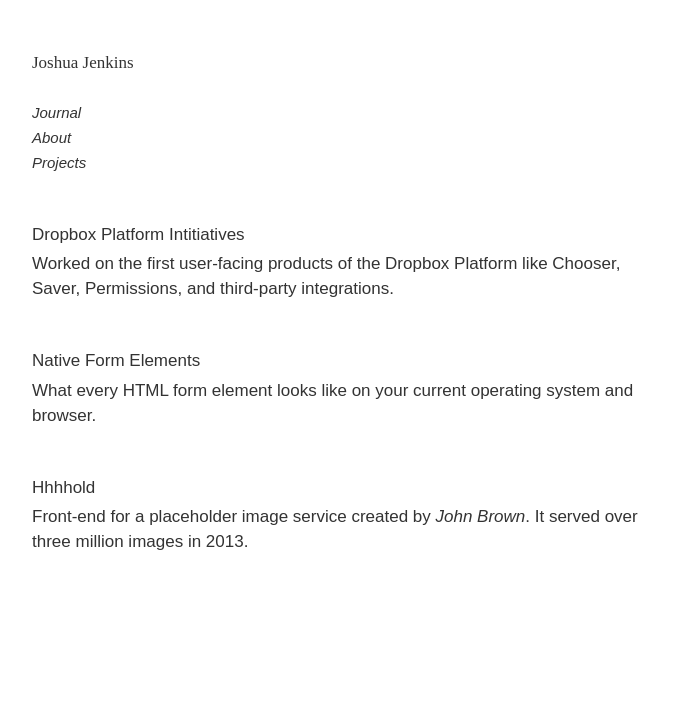
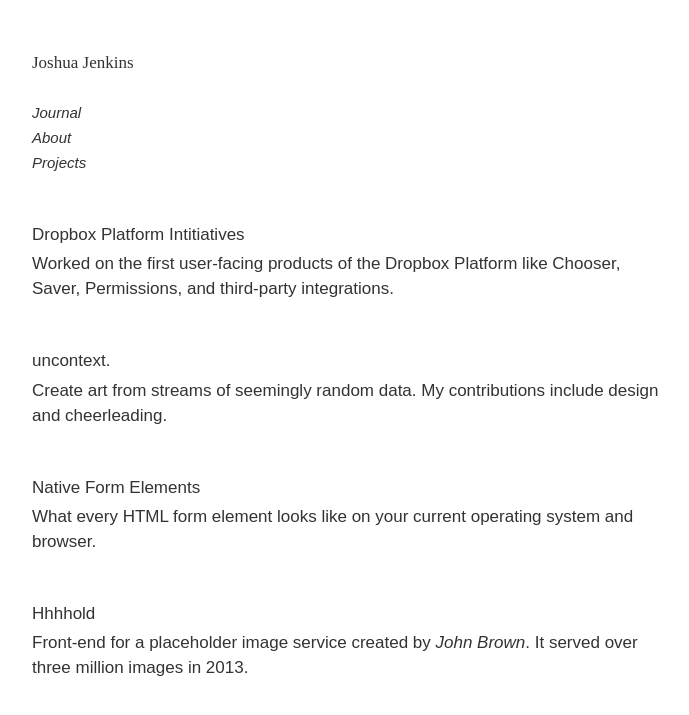
Before and after one commit to joshuajenkins/joshuajenkins.github.io, a Jekyll site: the page built from projects/index.html, in a window 1280 px wide. Shown: the top 715 px of the page, without its empty margins (293-982 px from the left). Built offline with Jekyll 4.4.1, drawn with Linux system fonts in a browser that asks for light colours; some web fonts are replaced.

Commit message:
Add uncontext

```diff
--- a/projects/index.html
+++ b/projects/index.html
@@ -10,6 +10,11 @@ date:   2014-04-20 20:17:32
 </div>
 
 <div class="project">
+  <h2><a href="http://nativeformelements.com">uncontext.</a></h2>
+  <p>Create art from streams of seemingly random data. My contributions include design and cheerleading.</p>
+</div>
+
+<div class="project">
 	<h2><a href="http://nativeformelements.com">Native Form Elements</a></h2>
 	<p>What every HTML form element looks like on your current operating system and browser.</p>
 </div>
```
